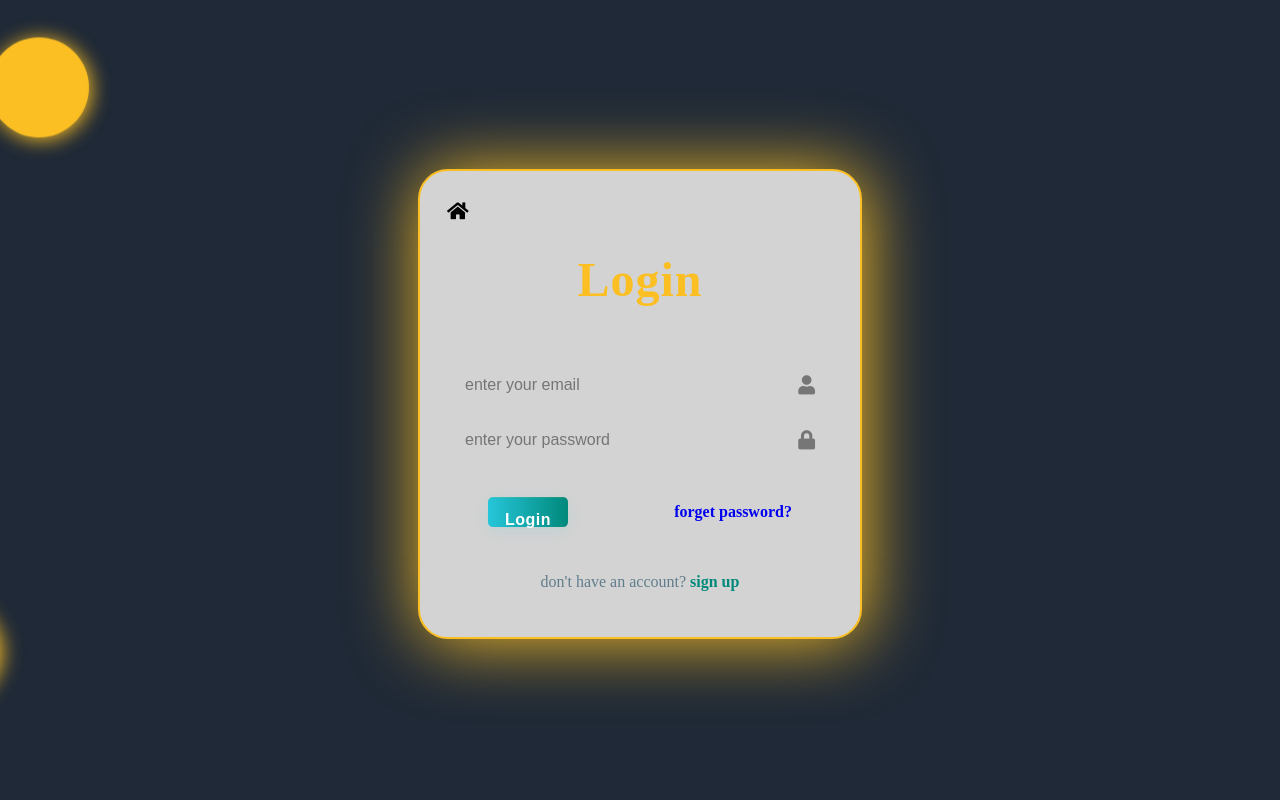
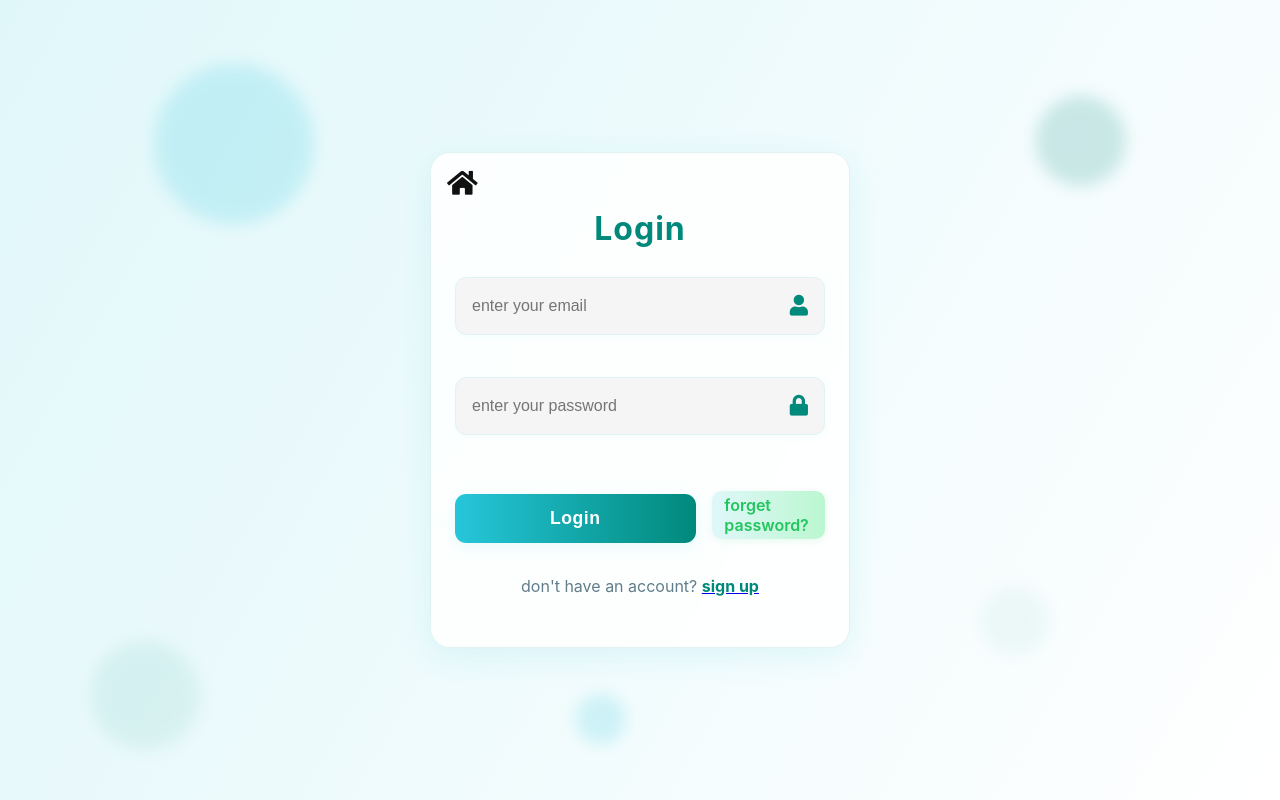
Before and after one commit to achrafkhl/menu, a React (Vite) app: page / in a window 1280 px wide. Built offline with nearby package versions, Linux system fonts and the light colour scheme.

Commit message:
login with css

```diff
--- a/src/pages/login/login..jsx
+++ b/src/pages/login/login..jsx
@@ -1,9 +1,101 @@
 import styles from "./login.module.css"
 import { useState } from "react";
-import { Link } from "react-router-dom";
+import { Link,useNavigate } from "react-router-dom";
+import supabase from "../../config/supabaseClient";
 function Login() {
-    const [pass,setPass]=useState("")
-    const [email,setEmail]=useState("")
+    const [pass,setPass]=useState("");
+    const [email,setEmail]=useState("");
+    const navigate = useNavigate();
+
+
+
+
+    const checkEmail=async(email)=>{
+                const {data,error}= await supabase.from('profiles').select('email').eq("email",email).single()
+                    if(error || !data) {
+                        return false
+                        }
+                        return true
+
+                    }
+                    const loginn = async () => {
+
+                        const emailError = document.getElementById("err-mail");
+                        const passError = document.getElementById("err-pass");
+                        document.getElementById('login-mail').style.border="solid 2px grey";
+                        document.getElementById('login-pass').style.border="solid 2px grey";
+                        if (emailError) emailError.remove();
+                        if (passError) passError.remove();
+
+
+                        if (!email || !pass) {
+                          alert("Please enter both email/phone and password.");
+                          return;
+                        }
+
+                        let id = email;
+
+
+                        if (!isNaN(email)) {
+                          const { data, error } = await supabase
+                            .from("profiles")
+                            .select("email")
+                            .eq("phone", id)
+                            .single();
+
+                          if (error || !data) {
+                            let par = document.getElementById("imail");
+                        let err = document.createElement("p");
+                        par.appendChild(err);
+                        err.innerHTML="incorrect email or phone number"
+                        err.style.color="red";
+                        err.id="err-mail";
+                        document.getElementById('login-mail').style.border="solid 2px red";
+                            return;
+                          }
+                          id = data.email;
+                        }
+
+                        const emailExists = await checkEmail(id);
+                        if (!emailExists) {
+                            let par = document.getElementById("imail");
+                            let err = document.createElement("p");
+                            par.appendChild(err);
+                            err.innerHTML="incorrect email or phone number"
+                            err.style.color="red";
+                            err.id="err-mail";
+                            document.getElementById('login-mail').style.border="solid 2px red";
+                                return;
+                        }
+
+                        const { error } = await supabase.auth.signInWithPassword({
+                          email: id,
+                          password: pass,
+                        });
+
+                        if (error) {
+                            let par = document.getElementById("passw");
+                            let err = document.createElement("p");
+                            par.appendChild(err);
+                            err.innerHTML="incorrect password"
+                            err.style.color="red";
+                            err.id="err-pass";
+                            document.getElementById('login-pass').style.border="solid 2px red";
+                        } else {
+                          const { data: { session }, error } = await supabase.auth.getSession();
+if (!error && session?.user?.id) {
+  sessionStorage.setItem("userId", session.user.id);
+}
+                          navigate("/main");
+                        }
+                      };
+
+
+
+
+
+
+
     return(
                         <div className={styles.body}>
                             <div className={styles.c1}></div>
@@ -43,7 +135,7 @@ function Login() {
                                 </div>
                                 <div id="passw"></div>
                                 <div className={styles.footer}>
-                                    <button id="check-btn" >Login</button>
+                                    <button id="check-btn" onClick={loginn}>Login</button>
                                     <Link to="/forget">forget password?</Link>
                                 </div>
                                 <p>don't have an account? <Link to="/signup"><strong>sign up</strong></Link></p>
--- a/src/pages/login/login.module.css
+++ b/src/pages/login/login.module.css
@@ -1,189 +1,232 @@
-.body{
-  margin: 0;
-  height: 100vh;
-  width: 100vw;
+/* Background and layout */
+.body {
+  min-height: 100vh;
   display: flex;
+  align-items: center;
   justify-content: center;
-  align-items: center;
-  background-color: #1F2937;
-  color: black;
-  overflow: hidden;
+  background: linear-gradient(120deg, #e0f7fa 0%, #ffffff 100%);
+  font-family: 'Inter', 'Segoe UI', Arial, sans-serif;
   position: relative;
+}
+
+/* Decorative glassmorphism shapes */
+.c1, .c2, .c3, .c4, .c5 {
+  position: absolute;
+  border-radius: 50%;
+  opacity: 0.18;
+  filter: blur(8px);
   z-index: 0;
 }
-.login{
-  border: 2px solid #FBBF24;
-  padding: 30px 20px;
+.c1 { width: 160px; height: 160px; top: 8%; left: 12%; background: #26c6da; }
+.c2 { width: 110px; height: 110px; top: 80%; left: 7%; background: #80cbc4; }
+.c3 { width: 90px; height: 90px; top: 12%; right: 12%; background: #00897b; }
+.c4 { width: 70px; height: 70px; bottom: 18%; right: 18%; background: #b2dfdb; }
+.c5 { width: 50px; height: 50px; bottom: 7%; left: 45%; background: #26c6da; }
+
+.login {
+  position: relative;
+  z-index: 1;
+  background: rgba(255,255,255,0.85);
+  padding: 2.2rem 1.5rem;
+  border-radius: 1.25rem;
+  box-shadow: 0 8px 32px rgba(38, 198, 218, 0.12);
+  width: 100%;
+  max-width: 370px;
+  margin: 2rem;
   display: flex;
   flex-direction: column;
-  row-gap: 10px;
-  border-radius: 30px;
-  border-color: #FBBF24;
-  box-shadow: 3px 2px 70px #FBBF24;
-  background-color: #d3d3d3;
-  animation: movec 10s infinite ;
-  z-index: 100;
-  width: 90%;
-  max-width: 400px;
+  gap: 1.1rem;
+  backdrop-filter: blur(2px);
+  border: 1px solid #e0f2f1;
 }
-.login h1{
+
+h1 {
   text-align: center;
-  font-size: 3rem;
-  margin-top: 20px;
-  margin-bottom: 50px;
-  color: #FBBF24;
+  font-size: 2rem;
+  font-weight: 700;
+  color: #00897b;
+  margin-bottom: 0.7rem;
+  letter-spacing: 1px;
 }
+
+/* All icons green and same size using :global for CSS modules */
+:global(.fa-envelope),
+:global(.fa-phone),
+:global(.fa-user),
+:global(.fa-lock),
+:global(.fa-utensils) {
+  color: #00897b;
+  font-size: 1.3rem;
+}
+
+/* Home icon: bigger and black */
+.ii :global(.fa-home) {
+  color: #111 !important;
+  font-size: 1.7rem !important;
+}
+.ii {
+  position: absolute;
+  top: 1rem;
+  left: 1rem;
+}
+
 .email, .pass {
   display: flex;
   align-items: center;
+  background: #f5f5f5;
+  border-radius: 0.7rem;
+  padding: 0.7rem 1rem;
+  margin-bottom: 0.4rem;
+  box-shadow: 0 2px 8px rgba(38, 198, 218, 0.04);
+  gap: 0.7rem;
+  border: 1px solid #e0f2f1;
+  transition: border 0.2s, box-shadow 0.2s;
+}
+/* Error state for input container */
+.email.error,
+.pass.error {
+  border: 2px solid #d32f2f !important;
+  box-shadow: 0 0 0 2px rgba(211, 47, 47, 0.10);
+}
+
+/* Highlight container border green when input inside is focused */
+.email:focus-within,
+.pass:focus-within {
+  border: 2px solid #00897b;
+  box-shadow: 0 0 0 2px rgba(38, 198, 218, 0.10);
+  position: relative;
+}
+
+/* Rolling single green light effect using ::after */
+.email:focus-within::after,
+.pass:focus-within::after {
+  content: "";
+  position: absolute;
+  top: 0px;
+  left: 0px;
+  width: 12px;
+  height: 12px;
+  border-radius: 50%;
+  background: #26c6da;
+  box-shadow: 0 0 8px 2px #26c6da;
+  z-index: 2;
+  pointer-events: none;
+  animation: roll-light 5s linear infinite;
+}
+
+@keyframes roll-light {
+  0%   { left: -6px; top: -6px; }
+  25%  { left: calc(100% - 6px); top: -6px; }
+  50%  { left: calc(100% - 6px); top: calc(100% - 6px); }
+  75%  { left: -6px; top: calc(100% - 6px); }
+  100% { left: -6px; top: -6px; }
+}
+
+input[type="email"],
+input[type="password"] {
+  flex: 1;
+  border: none !important;
+  background: transparent;
+  font-size: 1rem;
+  outline: none;
+  padding: 0.5rem 0;
+  color: #00695c;
+  transition: border 0.2s, box-shadow 0.2s, background 0.2s;
+}
+
+input[type="email"]:focus,
+input[type="password"]:focus {
+  border: none !important;
+  box-shadow: none;
+  background: #f0fcfa;
+}
+
+button {
   width: 100%;
-  max-width: 350px;
-  margin: 0 auto;
+  padding: 0.85rem 0;
+  background: linear-gradient(90deg, #26c6da 0%, #00897b 100%);
+  color: #fff;
+  font-size: 1.1rem;
+  font-weight: 600;
+  border: none;
+  border-radius: 0.7rem;
+  box-shadow: 0 4px 16px rgba(38, 198, 218, 0.10);
+  cursor: pointer;
+  transition: background 0.2s, transform 0.2s;
+  margin-top: 0.4rem;
+  letter-spacing: 0.5px;
 }
-.login input{
-  height: 35px;
-  width: 100%;
-  padding-left: 20px;
-  border-radius: 20px;
-  color: black;
-  background-color: rgb(244, 244, 244);
-  outline: #FBBF24;
-  border: 3px solid grey;
-  box-sizing: border-box;
+
+button:hover {
+  background: linear-gradient(90deg, #00897b 0%, #26c6da 100%);
+  transform: translateY(-2px) scale(1.03);
 }
-.login input:focus{
-  outline: #FBBF24;
-  border-color: #FBBF24;
-  box-shadow: 2px 2px 20px #FBBF24;
+
+.footer {
+  display: flex;
+  align-items: center;
+  justify-content: space-between;
+  margin-top: 0.7rem;
 }
-.login i{
-  color: rgb(118, 118, 118);
-  font-size: larger;
-  margin-left: 7px;
+/* Beautiful forget password link */
+.footer a {
+  color: #22c55e;
+  font-weight: 600;
+  text-decoration: none;
+  background: linear-gradient(90deg, #e0f7fa 0%, #bbf7d0 100%);
+  padding: 0.25rem 0.8rem;
+  border-radius: 0.6rem;
+  box-shadow: 0 2px 8px rgba(34, 197, 94, 0.10);
+  transition: background 0.2s, color 0.2s, box-shadow 0.2s;
+  font-size: 1rem;
+  margin-left: 1rem;
 }
-.login input:focus + i{
-  color: #FBBF24;
+.footer a:hover {
+  background: linear-gradient(90deg, #bbf7d0 0%, #22c55e 100%);
+  color: #00897b;
+  box-shadow: 0 4px 16px rgba(34, 197, 94, 0.18);
+  text-decoration: underline;
 }
-.login .footer{
-  display: flex;
-  justify-content: space-around;
-  align-items: center;
-  flex-wrap: wrap;
-  gap: 10px;
+
+p {
+  text-align: center;
+  color: #607d8b;
+  font-size: 1rem;
 }
-.login button{
-  height: 30px;
-  width: 80px;
-  margin: 20px 0;
-  border-radius: 5px;
-  background-color: #FBBF24;
+
+strong {
+  color: #00897b;
   cursor: pointer;
-  font-size: medium;
-  color: white;
 }
-#err-mail,#err-pass{
-  margin:0px 20px 0;
-}
-.login>p{
-  text-align: center;
-}
-a:active {
-  color: rgb(255, 0, 0);
-}
-a:hover{
-  opacity: 0.6;
-}
-.c1{
-  height: 100px;
-  width: 100px;
-  background-color: #FBBF24;
-  border-radius: 100px;
-  animation: move 80s infinite ;
-  z-index: -1;
-  position: absolute;
-  top: 40px;
-  left:-100px;
-  box-shadow: 2px 2px 20px #FBBF24;
 
-}
-@keyframes move {
-  from{
-      transform: translate(0,0);
+@media (max-width: 600px) {
+  .login {
+    padding: 1rem 0.3rem;
+    max-width: 98vw;
+    border-radius: 0.8rem;
   }
-  to {
-      transform: translate(1700px,-50px);
+  h1 {
+    font-size: 1.3rem;
+  }
+  .email, .pass {
+    padding: 0.4rem 0.4rem;
+    font-size: 0.95rem;
+  }
+  button {
+    font-size: 0.95rem;
+    padding: 0.6rem 0;
   }
 }
-@keyframes movec {
-  0%{
-      transform: translate(0,-5px);
-  }
-  50%{
-      transform: translate(0px,5px);
-  }
-  100%{
-      transform: translate(0,-5px);
-  }
+
+/* Error message styles */
+p[id^="err-"] {
+  color: #d32f2f !important;
+  font-size: 0.95rem;
+  margin: 0.2rem 0 0.5rem 0;
+  text-align: left;
+  font-weight: 500;
 }
-.c2{
-  height: 40px;
-  width: 40px;
-  background-color: #FBBF24;
-  box-shadow: 2px 2px 20px #FBBF24;
-  border-radius: 100px;
-  animation: move 200s infinite ;
-  z-index: -1;
-  position: absolute;
-  top: 200px;
-  left:-100px;
 
+input[style*="red"] {
+  border: solid 2px #d32f2f !important;
 }
-.c3{
-  height: 60px;
-  width: 60px;
-  background-color: #FBBF24;
-  border-radius: 100px;
-  animation: move 80s infinite ;
-  z-index: -1;
-  position: absolute;
-  top: 350px;
-  left:-100px;
-  animation-delay: 14s;
-  box-shadow: 2px 2px 20px #FBBF24;
-}
-.c4{
-  height: 50px;
-  width: 50px;
-  background-color: #FBBF24;
-  border-radius: 100px;
-  animation: move 90s infinite ;
-  z-index: -1;
-  position: absolute;
-  box-shadow: 2px 2px 20px #FBBF24;
-  top: 500px;
-  left:-100px;
-  animation-delay: 29s;
-}
-.c5{
-  height: 100px;
-  width: 100px;
-  background-color: #FBBF24;
-  border-radius: 100px;
-  animation: move 100s infinite ;
-  z-index: -1;
-  position: absolute;
-  top: 600px;
-  left:-100px;
-  animation-delay: 7s;
-  box-shadow: 2px 2px 20px #FBBF24;
-}
-a{
-  text-decoration: none;
-  font-weight: 600;
-  font-size: medium;
-}
-@media (max-width: 768px) {
-  .login{
-    padding: 30px 10px;
-  }
-}
--- a/src/pages/signup/signup.module.css
+++ b/src/pages/signup/signup.module.css
@@ -64,8 +64,8 @@ h1 {
 :global(.fa-user),
 :global(.fa-lock),
 :global(.fa-utensils) {
-  color: #00897b;
-  font-size: 1.5rem;
+  color: hsl(174, 100%, 27%);
+  font-size: 1.3rem;
 }
 
 /* Home icon: bigger and black */
```
